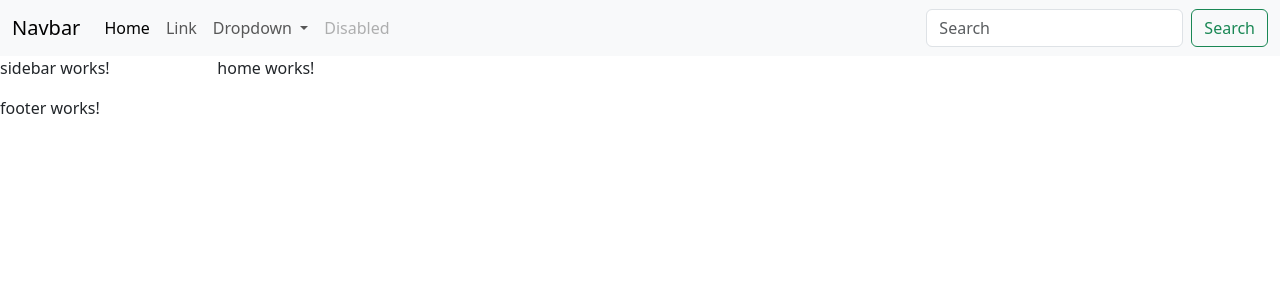
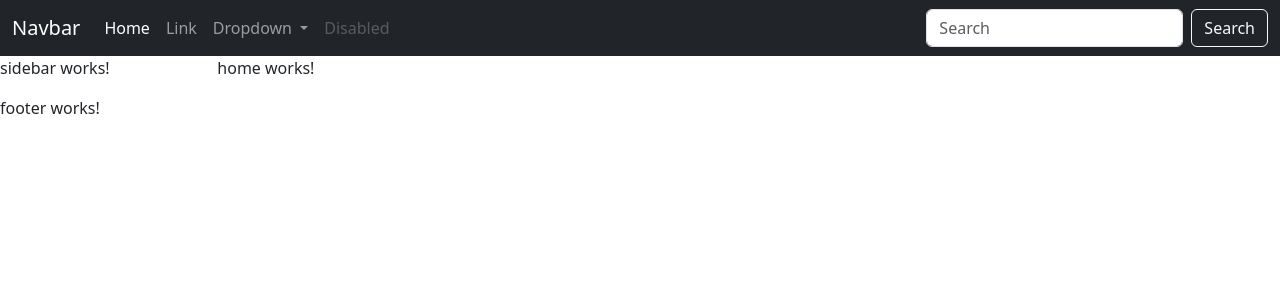
Before and after one commit to ahmedabdelsalam22/CourseDemo, an Angular app: page / in a window 1280 px wide. Shown: the top 300 px of the page. Built offline with nearby package versions, Linux system fonts and the light colour scheme.

Commit message:
change theme of navbar

```diff
--- a/src/app/Components/header/header.component.html
+++ b/src/app/Components/header/header.component.html
@@ -1,4 +1,4 @@
-<nav class="navbar navbar-expand-lg bg-body-tertiary">
+<nav class="navbar navbar-expand-lg bg-dark navbar-dark">
   <div class="container-fluid">
     <a class="navbar-brand" href="#">Navbar</a>
     <button class="navbar-toggler" type="button" data-bs-toggle="collapse" data-bs-target="#navbarSupportedContent" aria-controls="navbarSupportedContent" aria-expanded="false" aria-label="Toggle navigation">
@@ -29,7 +29,7 @@
       </ul>
       <form class="d-flex" role="search">
         <input class="form-control me-2" type="search" placeholder="Search" aria-label="Search">
-          <button class="btn btn-outline-success" type="submit">Search</button>
+        <button class="btn btn-outline-light" type="submit">Search</button>
       </form>
     </div>
   </div>
```
Lines whose indentation alone changed are shown as unchanged.
